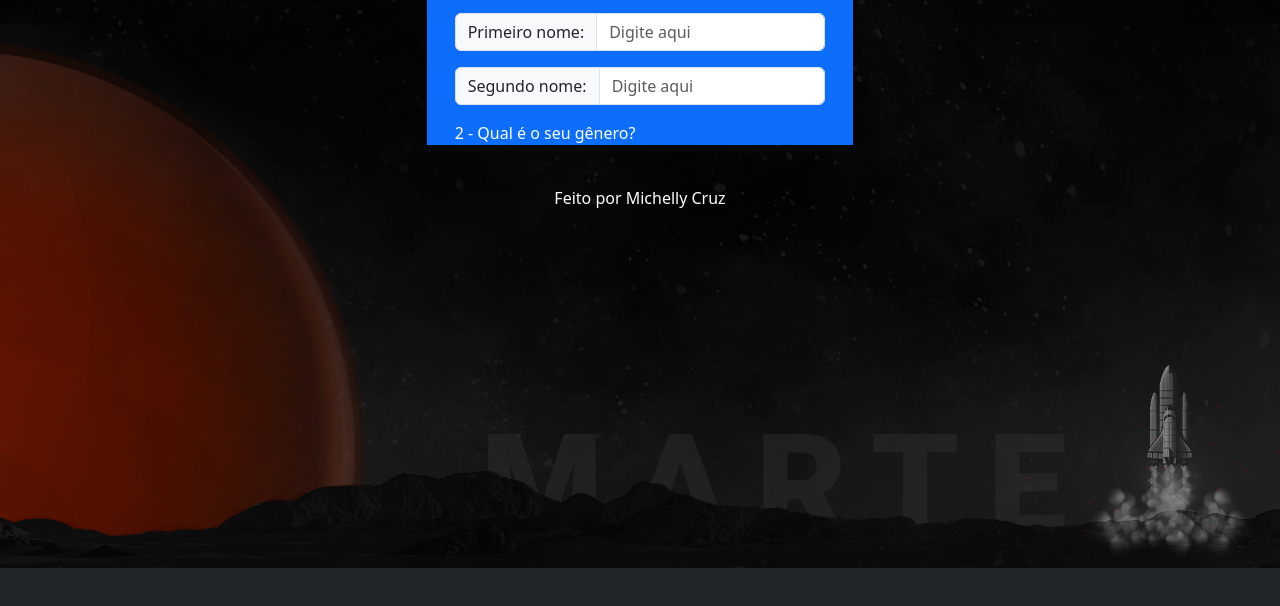
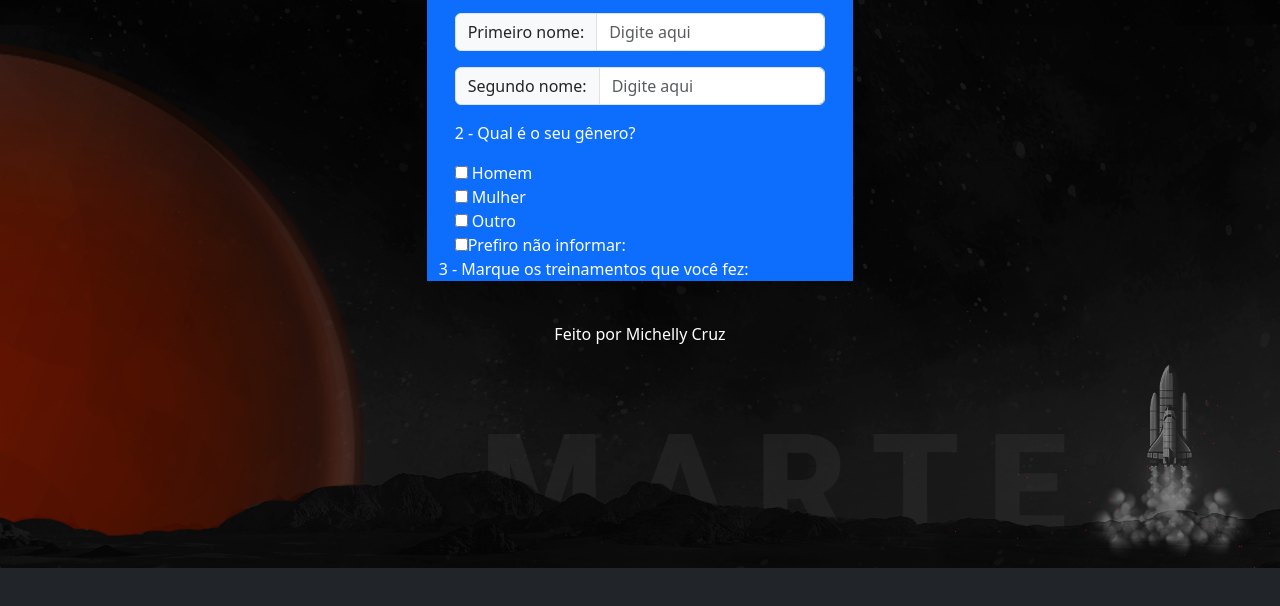
Before and after one commit to michellycruz/Bootstrap, a website: page 12_landing_page/index.html in a window 1280 px wide. Shown: the part 152-758 px from the top of the page. Drawn offline with nearby package versions, Linux system fonts and the light colour scheme.

Commit message:
Update index.html

```diff
--- a/12_landing_page/index.html
+++ b/12_landing_page/index.html
@@ -41,7 +41,20 @@
         <input type="text" class="form-control" placeholder="Digite aqui" aria-label="Username" aria-describedby="basic-addon1">
       </div>
       <p>2 - Qual é o seu gênero?</p>
+      <div class="checkbox">
+        <label><input type="checkbox"> Homem</label>
+      </div>
+      <div class="checkbox">
+        <label><input type="checkbox"> Mulher</label>
+      </div>
+      <div class="checkbox">
+        <label><input type="checkbox"> Outro</label>
+      </div>
+      <div class="checkbox">
+        <label><input type="checkbox">Prefiro não informar:</label>
+      </div>
     </div>
+    <p>3 - Marque os treinamentos que você fez:</p>
   </div>
 
    <div class="footer">
```
